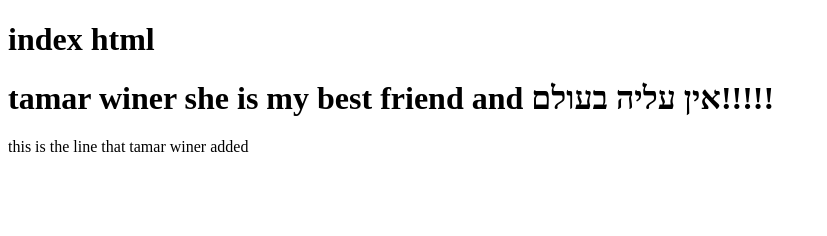
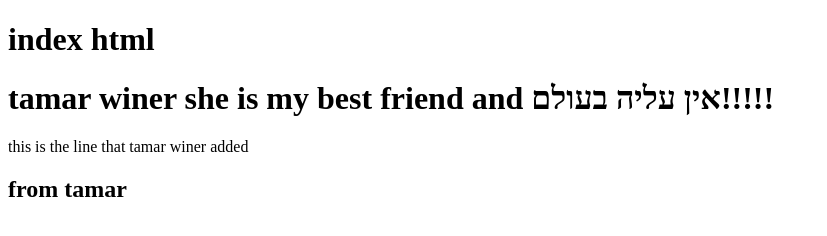
Before and after one commit to miri188422-git/Push_Pull_Repository-, a plain HTML site: page index.html in a window 1280 px wide. Shown: the whole page, without its empty margins (0-827 px from the left). Drawn offline with Linux system fonts and the light colour scheme.

Commit message:
add h2 from tamar

```diff
--- a/index.html
+++ b/index.html
@@ -9,5 +9,6 @@
     <h1>index html</h1>
     <h1>tamar winer she is my best friend and אין עליה בעולם!!!!!</h1>
     <p>this is the line that tamar winer added</p>
+    <h2>from tamar</h2>
 </body>
 </html>
```
